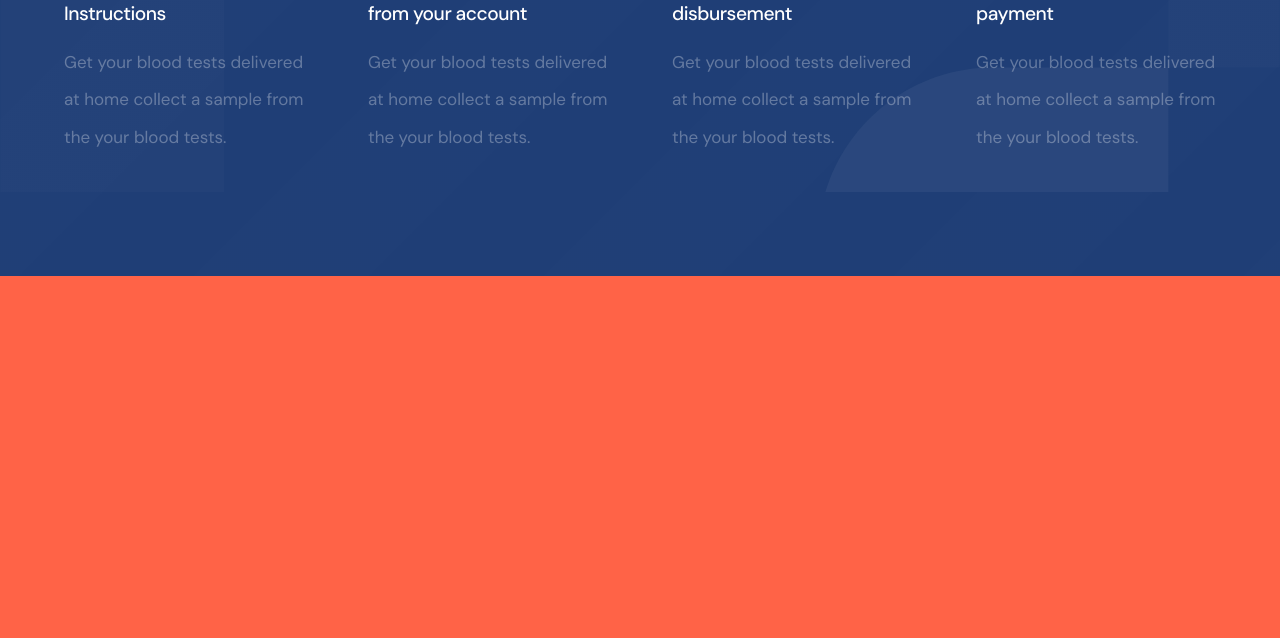
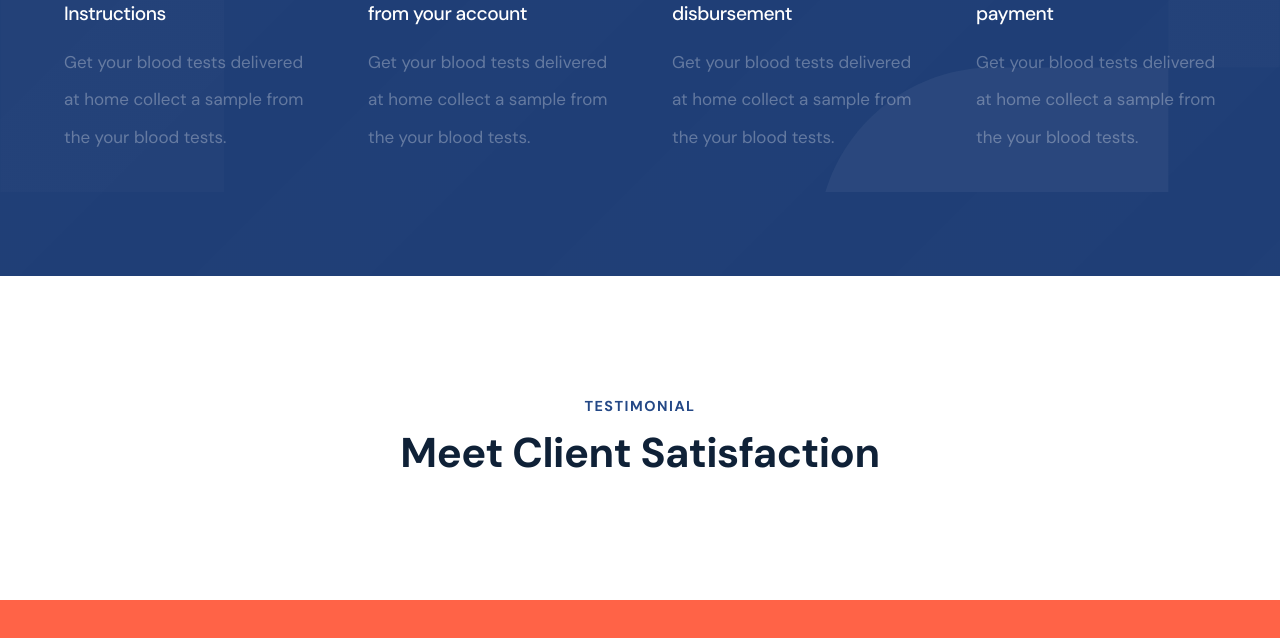
Before and after one commit to S-Solomon/App-Modern, a React (Create React App) app: page / in a window 1280 px wide. Shown: the part 4364-5002 px from the top of the page. Built offline with nearby package versions, Linux system fonts and the light colour scheme.

Commit message:
imports & exports

```diff
--- a/src/App.tsx
+++ b/src/App.tsx
@@ -1,4 +1,4 @@
-import { QualityFeatureOne, Header, CoreFeaturesOne, QualityFeatureTwo, CoreFeaturesTwo, FunctionOne } from './sections'
+import { QualityFeatureOne, Header, CoreFeaturesOne, QualityFeatureTwo, CoreFeaturesTwo, FunctionOne, Testimonial } from './sections'
 
 
 const App = () => {
@@ -10,6 +10,7 @@ const App = () => {
       <QualityFeatureTwo />
       <CoreFeaturesTwo />
       <FunctionOne />
+      <Testimonial />
       <section style={{height: '100vh', backgroundColor: 'tomato'}}></section>
       {/* <section></section> */}
       {/* <section></section> */}
--- /dev/null
+++ b/src/sections/Testimonial.tsx
@@ -0,0 +1,33 @@
+import styled from 'styled-components'
+import TestimonialData from '../data/TestimonialData'
+import star from '../assets/testimonial/star.svg'
+import mutedstar from '../assets/testimonial/mutedstar.svg'
+import { InnerLayout, OuterLayout } from '../styles/Layout'
+
+const Testimonial = () => {
+    return (
+        <TestimonialStyled>
+            <InnerLayout>
+                <OuterLayout>
+                    <Heading>
+                        <p className="subtitle">Testimonial</p>
+                        <h2 className="primary-title">
+                            Meet Client Satisfaction
+                        </h2>
+                    </Heading>
+                </OuterLayout>
+            </InnerLayout>
+        </TestimonialStyled>
+    );
+}
+
+export default Testimonial
+
+const TestimonialStyled = styled.section``
+
+const Heading = styled.div`
+    text-align: center;
+`
+
+
+const Content = styled.div``
--- a/src/sections/index.ts
+++ b/src/sections/index.ts
@@ -4,3 +4,4 @@ export { default as CoreFeaturesOne } from './CoreFeaturesOne'
 export { default as QualityFeatureTwo } from './QualityFeatureTwo'
 export { default as CoreFeaturesTwo } from './CoreFeaturesTwo'
 export { default as FunctionOne } from './FunctionOne'
+export { default as Testimonial } from './Testimonial'
```
